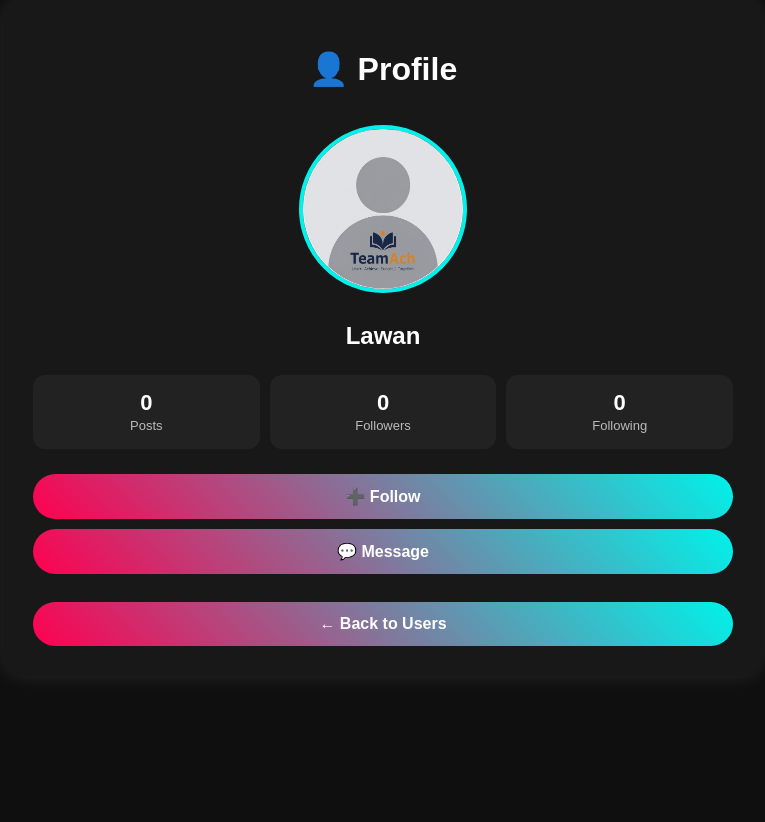
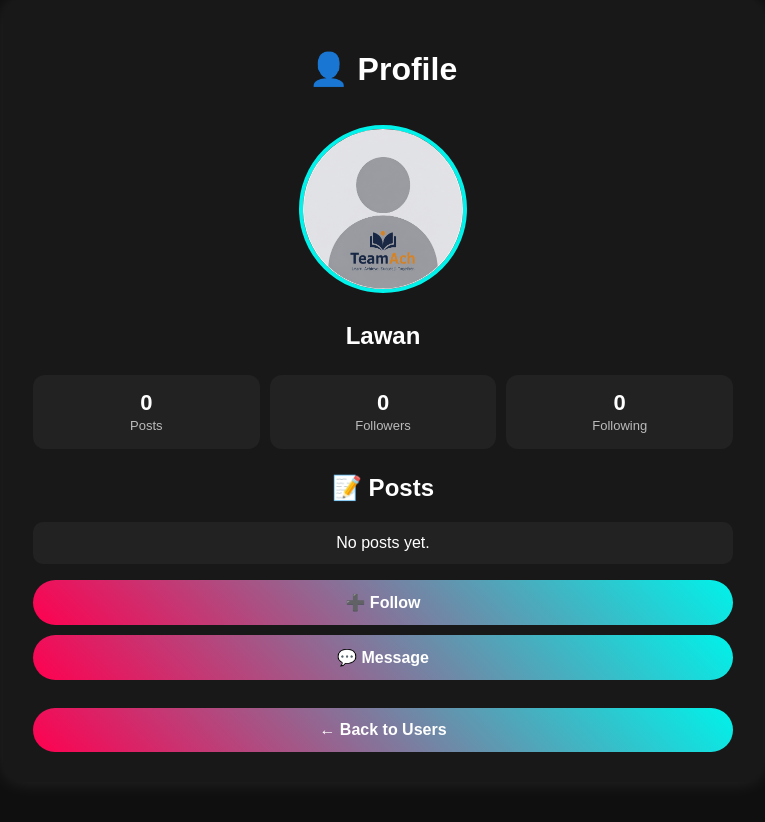
Before and after one commit to namalamai/flask-practice, a Flask app: page /user/1 in a window 1280 px wide. Shown: the part 41-863 px from the top of the page, without its empty margins (257-1022 px from the left). Before the commit the page ends 687 px from the top, so only its background shows below. Run offline with Flask 3, Linux system fonts and the light colour scheme; data comes from the database, SQL or seed files in the repository; data that the repository does not hold is empty.

Commit message:
Show user posts on public profiles

```diff
--- a/app.py
+++ b/app.py
@@ -282,6 +282,10 @@ def public_profile(user_id):
         user_id=user.id
     ).count()
 
+    user_posts = Post.query.filter_by(
+        user_id=user.id
+    ).order_by(Post.id.desc()).all()
+
     is_following = False
 
     if "user_id" in session:
@@ -296,6 +300,7 @@ def public_profile(user_id):
         followers_count=followers_count,
         following_count=following_count,
         posts_count=posts_count,
+        user_posts=user_posts,
         is_following=is_following
     )
 
--- a/templates/public_profile.html
+++ b/templates/public_profile.html
@@ -97,6 +97,33 @@
 
     </div>
 
+    <div class="user-posts">
+        <h2>📝 Posts</h2>
+
+        {% if user_posts %}
+            {% for post in user_posts %}
+                <div class="post-card">
+                    <p>{{ post.content }}</p>
+
+                    {% if post.image %}
+                        <img
+                            src="{{ url_for('static', filename='uploads/' + post.image) }}"
+                            alt="Post image"
+                            class="post-image"
+                        >
+                    {% endif %}
+
+                    <p>
+                        ❤️ {{ post.likes|length }} likes
+                        • 💬 {{ post.comments|length }} comments
+                    </p>
+                </div>
+            {% endfor %}
+        {% else %}
+            <p>No posts yet.</p>
+        {% endif %}
+    </div>
+
     {% if session.get("user_id") != user.id %}
 
         <div class="profile-actions">
```
